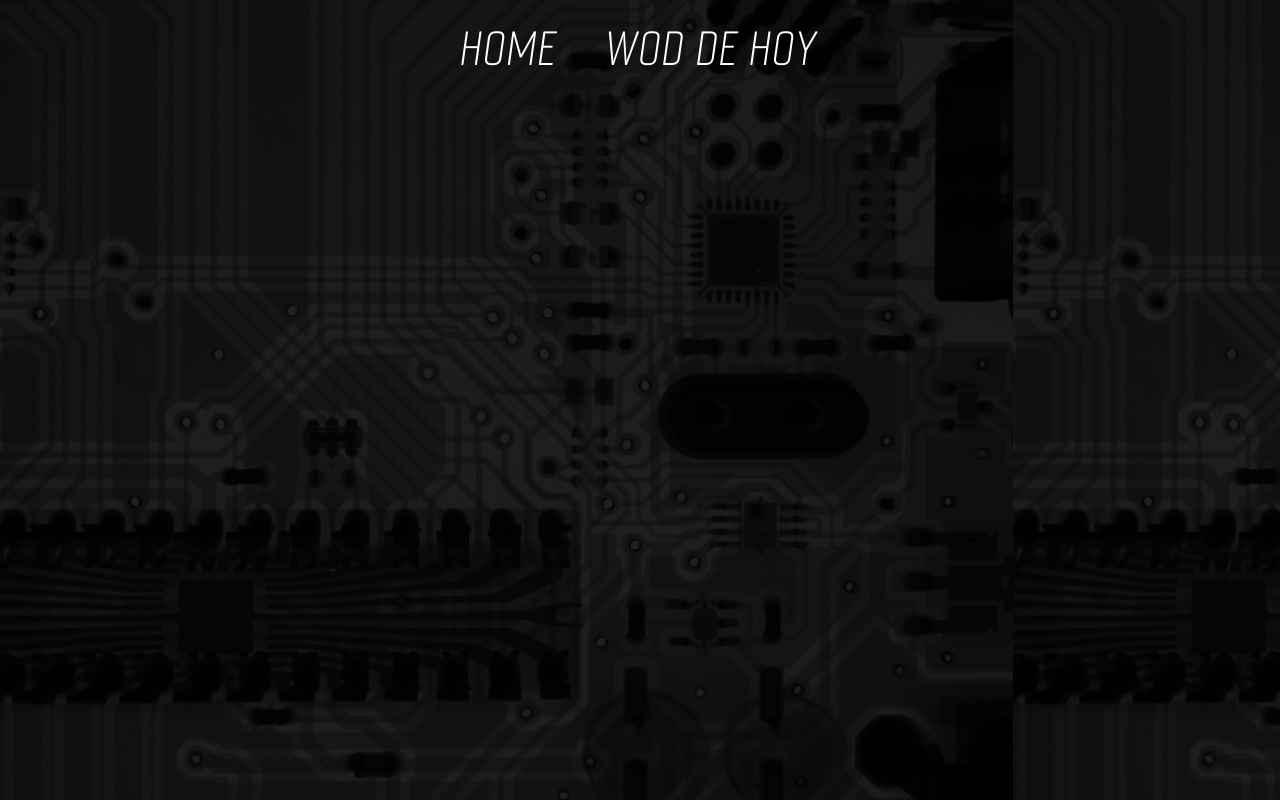
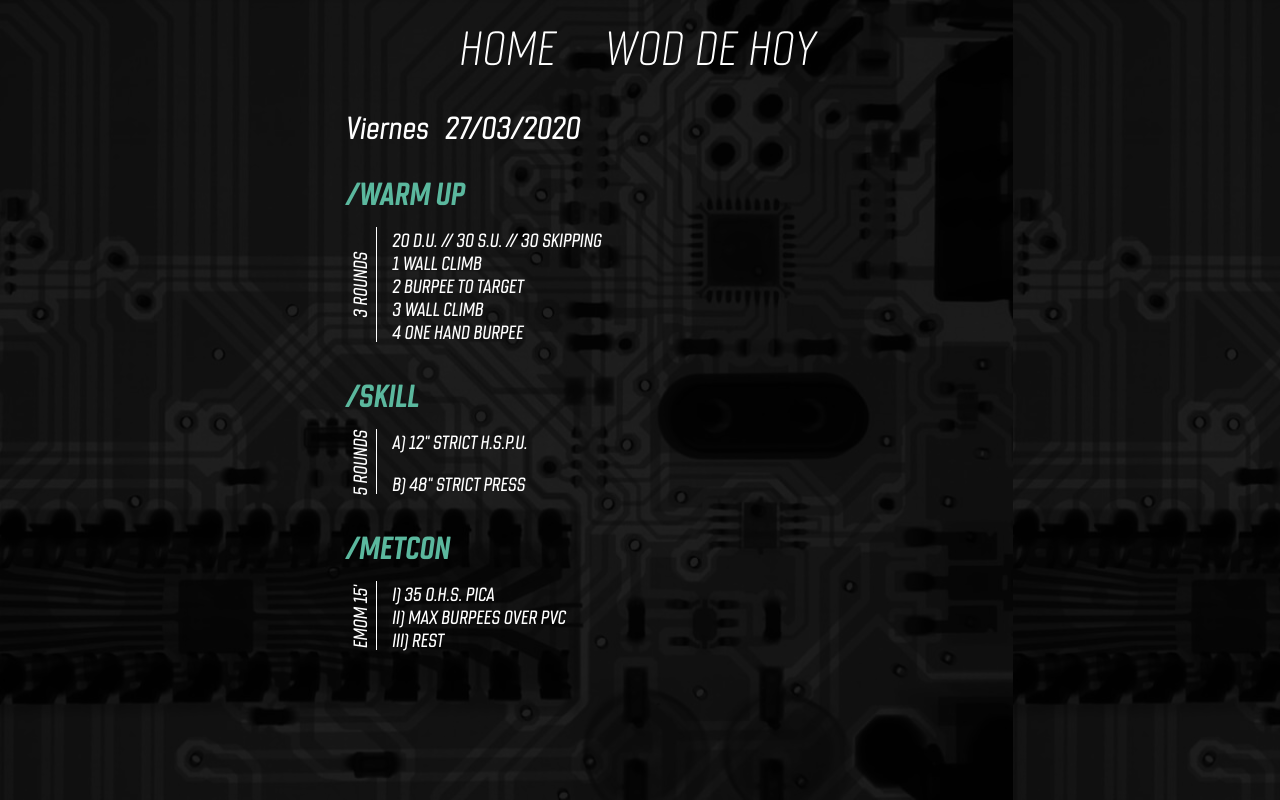
Before and after one commit to rayito/pulsar.training, a Vue app: page /#/wod/2020-03-27 in a window 1280 px wide. Built offline with nearby package versions, Linux system fonts and the light colour scheme.

Commit message:
Wod Component basics

```diff
--- /dev/null
+++ b/src/components/WodComponent.vue
@@ -0,0 +1,187 @@
+<template>
+  <section class="wod-component">
+    <h1>
+      <span class="day-name">{{ fullDate.day }}</span>{{ fullDate.simpleDate }}
+    </h1>
+    <div class="wod">
+      <div class="wod__block">
+        <h2>/WARM UP</h2>
+        <div class="block__container">
+          <div class="block__rounds">
+            <span class="rounds-text">3 ROUNDS</span>
+          </div>
+          <div class="block__moves">
+            <ul>
+              <li>20 D.U. // 30 S.U. // 30 SKIPPING</li>
+              <li>1 WALL CLIMB</li>
+              <li>2 BURPEE TO TARGET</li>
+              <li>3 WALL CLIMB</li>
+              <li>4 ONE HAND BURPEE</li>
+            </ul>
+          </div>
+        </div>
+      </div>
+      <div class="wod__block">
+        <h2>/SKILL</h2>
+        <div class="block__container">
+          <div class="block__rounds">
+            <span class="rounds-text">5 ROUNDS</span>
+          </div>
+          <div class="block__moves">
+            <ul>
+              <li>A) 12" STRICT H.S.P.U.</li>
+
+              <li>B) 48" STRICT PRESS</li>
+            </ul>
+          </div>
+        </div>
+      </div>
+      <div class="wod__block">
+        <h2>/METCON</h2>
+        <div class="block__container">
+          <div class="block__rounds">
+            <span class="rounds-text">EMOM 15'</span>
+          </div>
+          <div class="block__moves">
+            <ul>
+              <li>I) 35 O.H.S. PICA</li>
+              <li>II) MAX BURPEES OVER PVC</li>
+              <li>III) REST</li>
+            </ul>
+          </div>
+        </div>
+      </div>
+    </div>
+  </section>
+</template>
+
+<script>
+const DAYS = [
+  'Lunes',
+  'Martes',
+  'Miércoles',
+  'Jueves',
+  'Viernes',
+  'Sábado',
+  'Domingo',
+];
+
+export default {
+  name: 'WodComponent',
+  props: ['date'],
+  data() {
+    return {
+      wodList: [],
+    };
+  },
+  computed: {
+    fullDate: function fullDate() {
+      const newDate = new Date(this.date);
+      return {
+        day: DAYS[newDate.getDay() - 1],
+        dayNumber: newDate.getDay() - 1,
+        simpleDate: this.leadZeros(newDate, false),
+        timestamp: newDate.getTime(),
+      };
+    },
+  },
+  methods: {
+    leadZeros: function leadZeros(date, leadingYear) {
+      const day = `0${date.getDate()}`;
+      const month = `0${date.getMonth() + 1}`;
+      let zeroedDate = '';
+      if (leadingYear) {
+        zeroedDate = `${date.getFullYear()}-${month.slice(-2)}-${day.slice(-2)}`;
+      } else {
+        zeroedDate = `${day.slice(-2)}/${month.slice(-2)}/${date.getFullYear()}`;
+      }
+      return zeroedDate;
+    },
+  },
+};
+</script>
+
+<!-- Add "scoped" attribute to limit CSS to this component only -->
+<style scoped lang="scss">
+@import "~@/scss/variables.scss";
+
+* {
+  font-family: "Chromoxome", sans-serif;
+}
+
+h1 {
+  margin-top: 1rem;
+  font-size: 2rem;
+  font-style: oblique;
+  font-weight: 500;
+  color: white;
+
+  .day-name {
+    display: inline-block;
+    margin-right: 1rem;
+  }
+}
+
+.wod-component {
+  padding: 0 2rem;
+  margin: 0 auto;
+  max-width: 650px;
+  text-align: left;
+}
+
+h2 {
+  margin-top: 0;
+  margin-bottom: 1rem;
+  font-size: 2rem;
+  font-style: oblique;
+  font-weight: 900;
+  color: $pulsar-green;
+}
+
+.wod {
+  display: grid;
+  grid-template-columns: 1fr;
+  gap: 2rem;
+}
+
+.block__container {
+  display: grid;
+  grid-template-columns: 30px 1fr;
+  gap: 1rem;
+  align-items: center;
+  font-size: 1.2rem;
+  font-style: oblique;
+  font-weight: 500;
+  color: white;
+
+  .block__rounds {
+    display: flex;
+    align-items: center;
+    border-right: solid 1px white;
+    height: 100%;
+
+    .rounds-text {
+      writing-mode: vertical-lr;
+      transform: rotate(180deg);
+    }
+  }
+
+  .block__moves {
+    height: 100%;
+
+    ul {
+      height: 100%;
+      display: flex;
+      flex-direction: column;
+      justify-content: space-between;
+    }
+  }
+}
+
+ul {
+  list-style-type: none;
+  padding: 0;
+  margin: 0;
+}
+
+</style>
--- a/src/components/WodList.vue
+++ b/src/components/WodList.vue
@@ -2,7 +2,9 @@
   <section class="list-component">
     <h1 class="title">WODs ANTERIORES</h1>
     <ul>
-      <li v-for="wod in sortedWods" v-bind:key="wod.timestamp">
+      <li v-for="wod in sortedWods"
+          v-bind:key="wod.timestamp"
+          v-bind:class="{ weekend: wod.dayNumber >= 5}">
         <router-link :to="wod.routeDate">
           <span class="day-name">{{ wod.day }}</span>{{ wod.simpleDate }}
         </router-link>
@@ -46,10 +48,22 @@ export default {
     dateConstructor: function dateConstructor(date) {
       return {
         day: DAYS[date.getDay() - 1],
-        simpleDate: `${date.getDate()}/${date.getMonth() + 1}/${date.getFullYear()}`,
-        routeDate: `${date.getFullYear()}${date.getMonth() + 1}${date.getDate()}`,
+        dayNumber: date.getDay() - 1,
+        simpleDate: this.leadZeros(date, false),
+        routeDate: `/wod/${this.leadZeros(date, true)}`,
         timestamp: date.getTime(),
       };
+    },
+    leadZeros: function leadZeros(date, leadingYear) {
+      const day = `0${date.getDate()}`;
+      const month = `0${date.getMonth() + 1}`;
+      let zeroedDate = '';
+      if (leadingYear) {
+        zeroedDate = `${date.getFullYear()}-${month.slice(-2)}-${day.slice(-2)}`;
+      } else {
+        zeroedDate = `${day.slice(-2)}/${month.slice(-2)}/${date.getFullYear()}`;
+      }
+      return zeroedDate;
     },
   },
 };
@@ -89,6 +103,15 @@ ul {
 }
 li {
   margin: .25rem 0;
+
+  &.weekend {
+    margin-top: 1rem;
+
+    @media screen and (min-width: 600px) {
+      margin-top: .25rem;
+    }
+  }
+
   a {
     font-size: 2rem;
     font-style: oblique;
--- a/src/router/index.js
+++ b/src/router/index.js
@@ -1,6 +1,7 @@
 import Vue from 'vue';
 import VueRouter from 'vue-router';
 import Home from '../views/Home.vue';
+import WodView from '../views/WodView.vue';
 
 Vue.use(VueRouter);
 
@@ -12,7 +13,7 @@ const routes = [
   },
   {
     path: '/today-wod',
-    name: 'WOD',
+    name: 'WOD de hoy',
     // route level code-splitting
     // this generates a separate chunk (about.[hash].js) for this route
     // which is lazy-loaded when the route is visited.
@@ -23,6 +24,11 @@ const routes = [
     name: 'Construcsió',
     component: () => import('../views/Construcsio.vue'),
   },
+  {
+    path: '/wod/:date',
+    name: 'WOD',
+    component: WodView,
+  },
 ];
 
 const router = new VueRouter({
--- a/src/views/WodView.vue
+++ b/src/views/WodView.vue
@@ -1,5 +1,16 @@
 <template>
   <div class="about">
-    <h1>El WOD de hoy</h1>
+    <WodComponent :date="$route.params.date" />
   </div>
 </template>
+
+<script>
+import WodComponent from '@/components/WodComponent.vue';
+
+export default {
+  name: 'WodView',
+  components: {
+    WodComponent,
+  },
+};
+</script>
```
